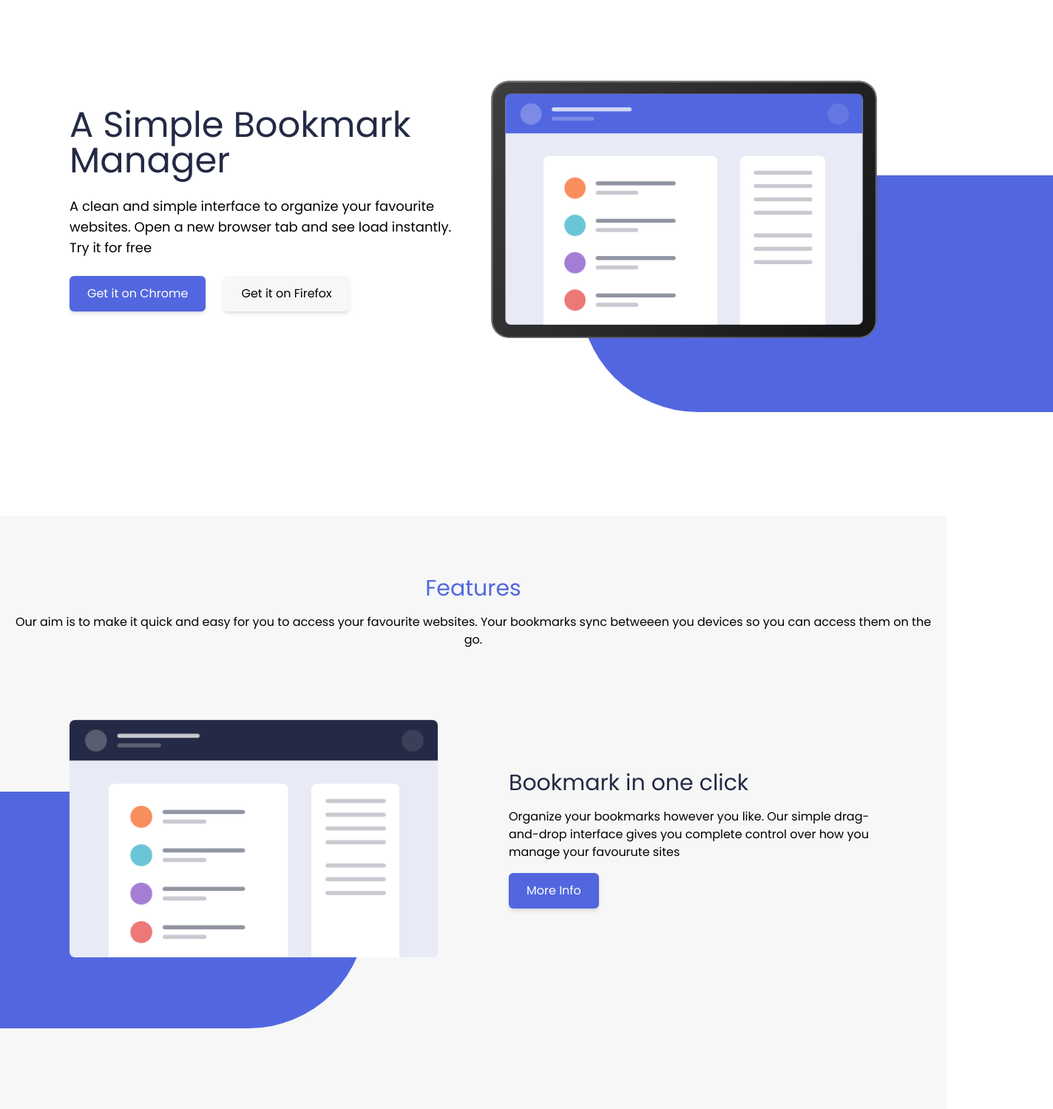
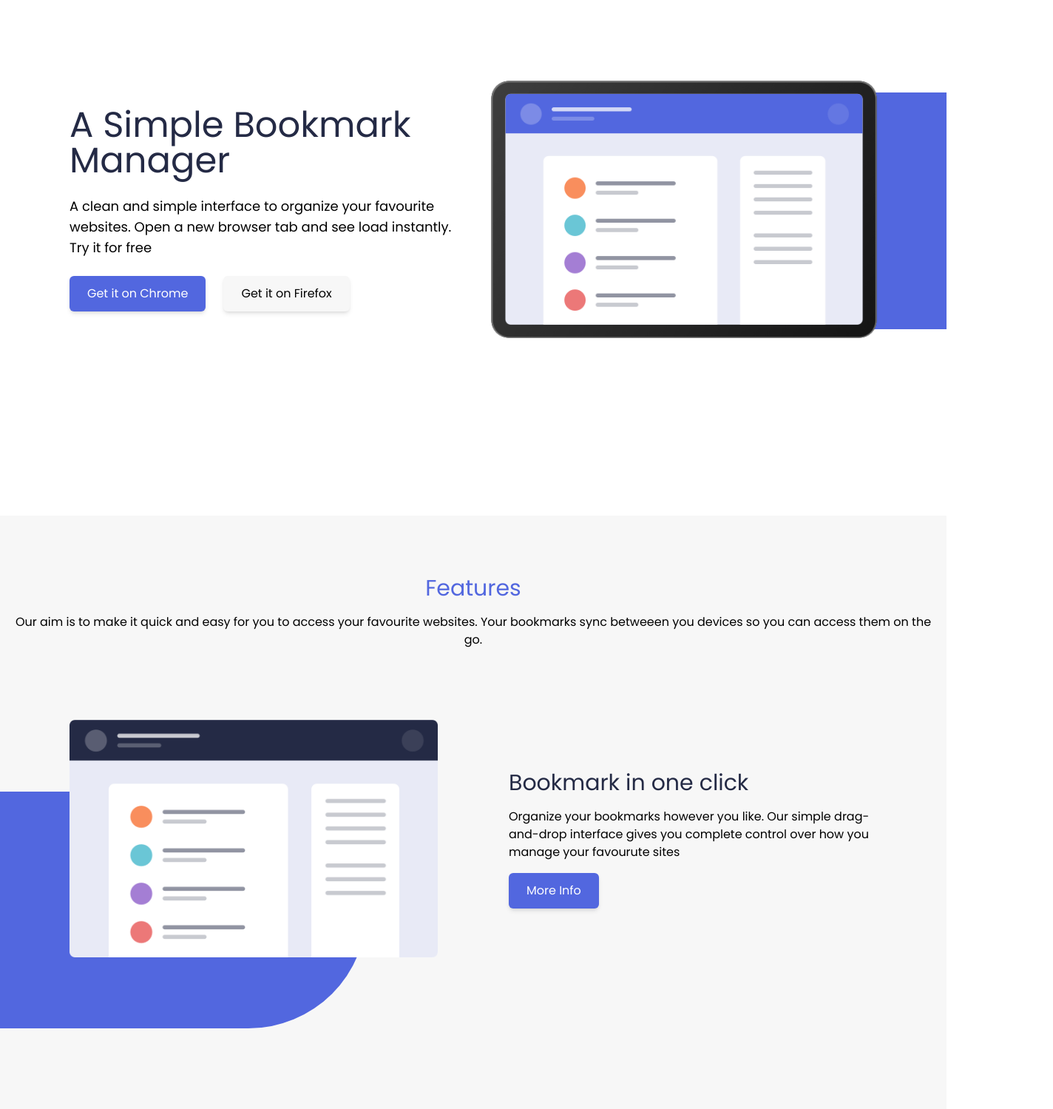
Before and after one commit to Jaystar-Bee/bookmark, a website: page public/index.html in a window 1280 px wide. Shown: the part 123-1622 px from the top of the page at 74% size, 1424 px wide, since content can reach past the window. Drawn offline with Linux system fonts and the light colour scheme.

Commit message:
Adress the overflow issue

```diff
--- a/public/index.html
+++ b/public/index.html
@@ -47,7 +47,7 @@
     </header>
 
     <!--HERO-->
-    <section class="relative">
+    <section class="relative overflow-hidden">
       <div
         class="container flex flex-col-reverse lg:flex-row items-center gap-12 mt-14 lg:mt-28"
       >
@@ -93,7 +93,7 @@
       </div>
     </section>
     <!---Features-->
-    <section class="bg-bookmark-white py-20 mt-20 lg:mt-60">
+    <section class="bg-bookmark-white py-20 mt-20 lg:mt-60 overflow-hidden">
       <!---Header-->
       <div class="sm:3/4 lg:5/12 mx-auto px-2">
         <h1 class="text-center text-bookmark-purple text-3xl">Features</h1>
@@ -348,7 +348,7 @@
     <footer class="bg-bookmark-blue py-8">
       <div class="container flex flex-col md:flex-row items-center">
         <div
-          class="flex flex-1 flex-wrap items-center justify-center md:justify-start gap-12"
+          class="flex flex-1 flex-wrap items-center justify-center md:justify-start gap-10"
         >
           <img src="./imgs/logo-bookmark-white.png" alt="Logo Bottom" />
           <ul class="flex text-white uppercase gap-12 text-xs">
```
Also changed, not shown: public/style.css.
